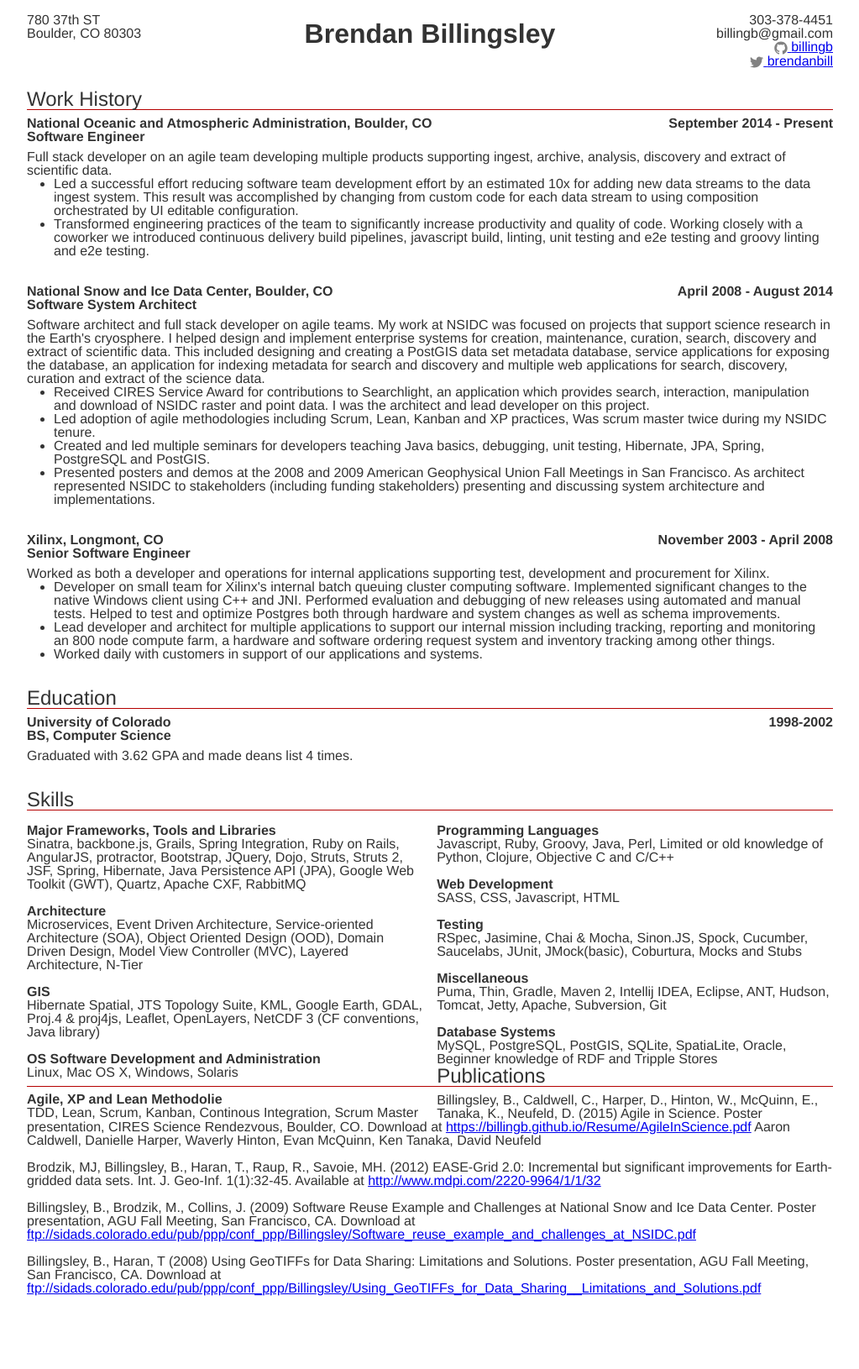
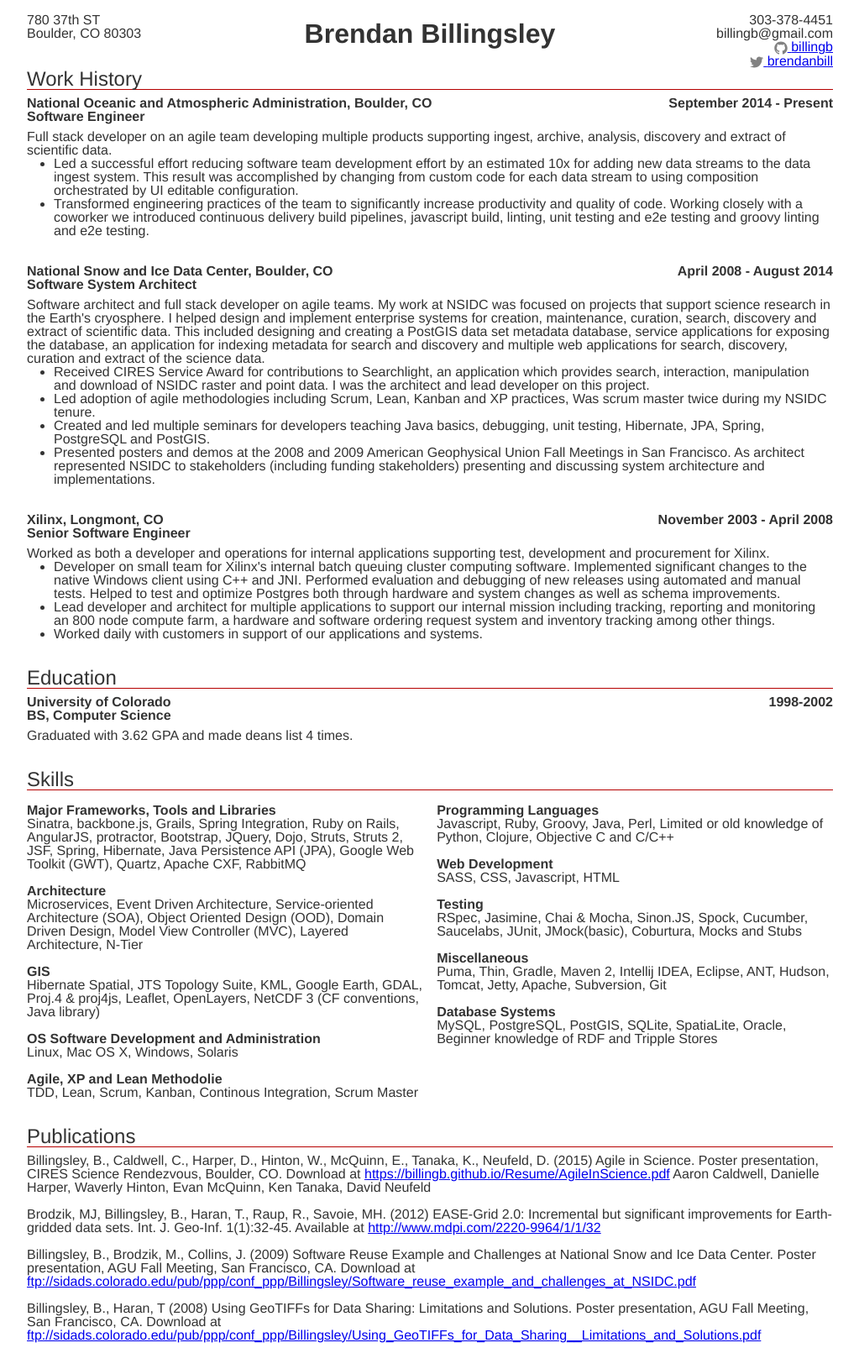
Before and after one commit to billingb/billingb.github.io, a Jekyll site: the page built from resume/index.html, in a window 1280 px wide. Shown: the whole page at 84% size, without its empty margins (104-1127 px from the left). Built offline with Jekyll 4.4.1, drawn with Linux system fonts in a browser that asks for light colours; before the commit the page ends 1574 px from its top, so only the background shows below that.

Commit message:
Fix formatting issue with publications section

```diff
--- a/css/resume.scss
+++ b/css/resume.scss
@@ -58,9 +58,12 @@ body {
 }
 
 .section-header {
+  clear: both;
   font-size: 1.5rem;
   border-bottom: solid #b50000 thin;
-  margin-top: 1em;
+  //margin-top: 1em;
+  //@include susy-clearfix;
+  @include span(12);
 }
 
 .entry {
@@ -105,6 +108,8 @@ body {
 }
 
 .publications {
+  @include span(12);
+  @include susy-clearfix;
   margin-top: .5em;
   li {
     margin-bottom: 1em;
@@ -113,10 +118,14 @@ body {
 
 .skills {
   @include span(6 of 12);
+  @include susy-clearfix;
+  padding-bottom: 2em;
 }
 
 .skillsLast {
   @include span(6 of 12 last);
+  @include susy-clearfix;
+  padding-bottom: 2em;
 }
 
 .skillCategory {
```
